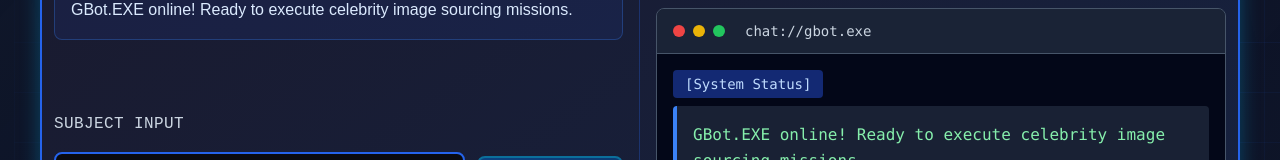
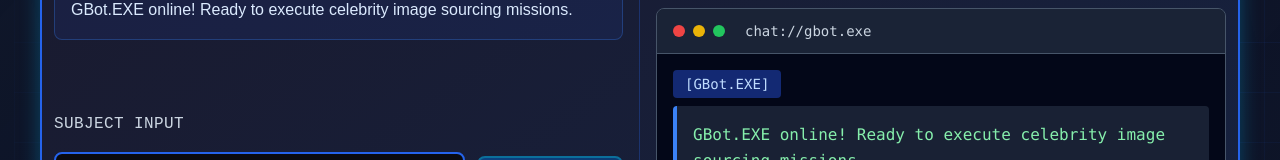
Before and after one commit to Esilos92/print-prep-node, a Next.js app in the folder dashboard/: page / in a window 1280 px wide. Shown: the part 322-482 px from the top of the page. Built offline with nearby package versions, Linux system fonts and the light colour scheme.

Commit message:
Update GBotInterface.tsx

```diff
--- a/dashboard/src/components/GBotInterface.tsx
+++ b/dashboard/src/components/GBotInterface.tsx
@@ -28,7 +28,7 @@ export default function GBotInterface({
       id: 1,
       text: "GBot.EXE online! Ready to execute celebrity image sourcing missions.",
       isBot: true,
-      timestamp: 'System Status'
+      timestamp: 'GBot.EXE'
     }
   ]);
 
```
